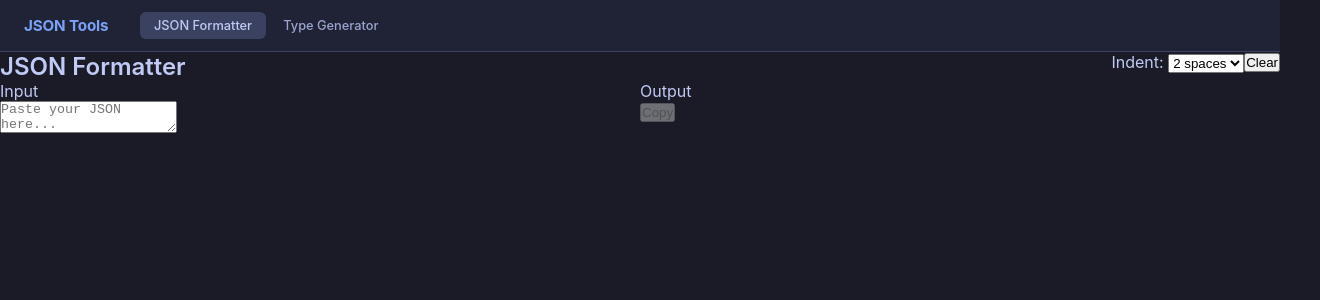
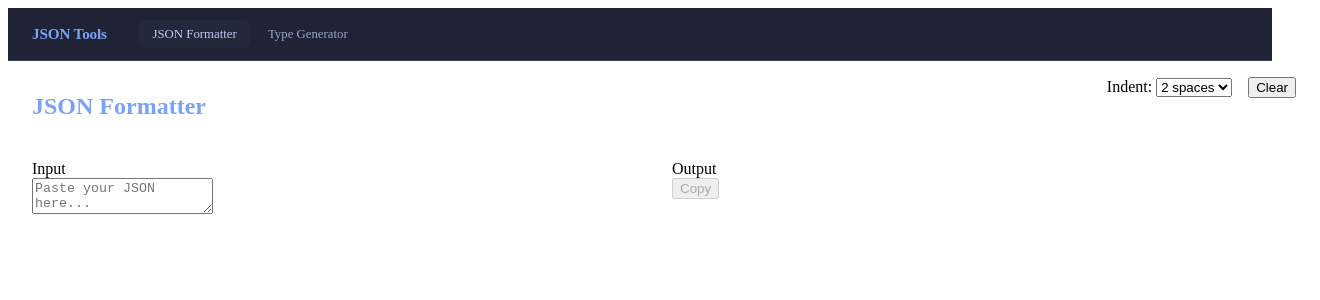
Before and after one commit to ardi17sh/json-tools, a SvelteKit app: page / in a window 1280 px wide. Shown: the top 300 px of the page, 1320 px wide, since content can reach past the window. Built offline with nearby package versions, Linux system fonts and the light colour scheme.

Commit message:
Task 9: refactor layout to import global.css and use design tokens

```diff
--- a/src/routes/+layout.svelte
+++ b/src/routes/+layout.svelte
@@ -8,6 +8,8 @@
 		{ href: '/', label: 'JSON Formatter' },
 		{ href: '/type-generator', label: 'Type Generator' }
 	];
+
+	import '../styles/global.css';
 </script>
 
 <svelte:head>
@@ -34,19 +36,6 @@
 </div>
 
 <style>
-	:global(*) {
-		margin: 0;
-		padding: 0;
-		box-sizing: border-box;
-	}
-
-	:global(body) {
-		font-family: -apple-system, BlinkMacSystemFont, 'Segoe UI', Roboto, sans-serif;
-		background: #1a1b26;
-		color: #c0caf5;
-		min-height: 100vh;
-	}
-
 	.app-shell {
 		display: flex;
 		flex-direction: column;
@@ -57,17 +46,17 @@
 		display: flex;
 		align-items: center;
 		gap: 2rem;
-		padding: 0 1.5rem;
+		padding: 0 var(--spacing-lg);
 		height: 3.25rem;
-		background: #1f2335;
-		border-bottom: 1px solid #3b4261;
+		background: var(--color-bg-tertiary);
+		border-bottom: 1px solid var(--color-border);
 		flex-shrink: 0;
 	}
 
 	.nav-brand {
 		font-size: 0.95rem;
 		font-weight: 700;
-		color: #7aa2f7;
+		color: var(--color-primary);
 		letter-spacing: -0.01em;
 	}
 
@@ -78,22 +67,22 @@
 
 	.nav-link {
 		padding: 0.4rem 0.85rem;
-		border-radius: 6px;
+		border-radius: var(--radius-sm);
 		font-size: 0.8rem;
 		font-weight: 500;
-		color: #9aa5ce;
+		color: var(--color-text-muted);
 		text-decoration: none;
 		transition: color 0.15s, background 0.15s;
 	}
 
 	.nav-link:hover {
-		color: #c0caf5;
-		background: #24283b;
+		color: var(--color-text);
+		background: var(--color-bg-secondary);
 	}
 
 	.nav-link.active {
-		color: #c0caf5;
-		background: #3b4261;
+		color: var(--color-text);
+		background: var(--color-bg-secondary);
 	}
 
 	.app-content {
```
